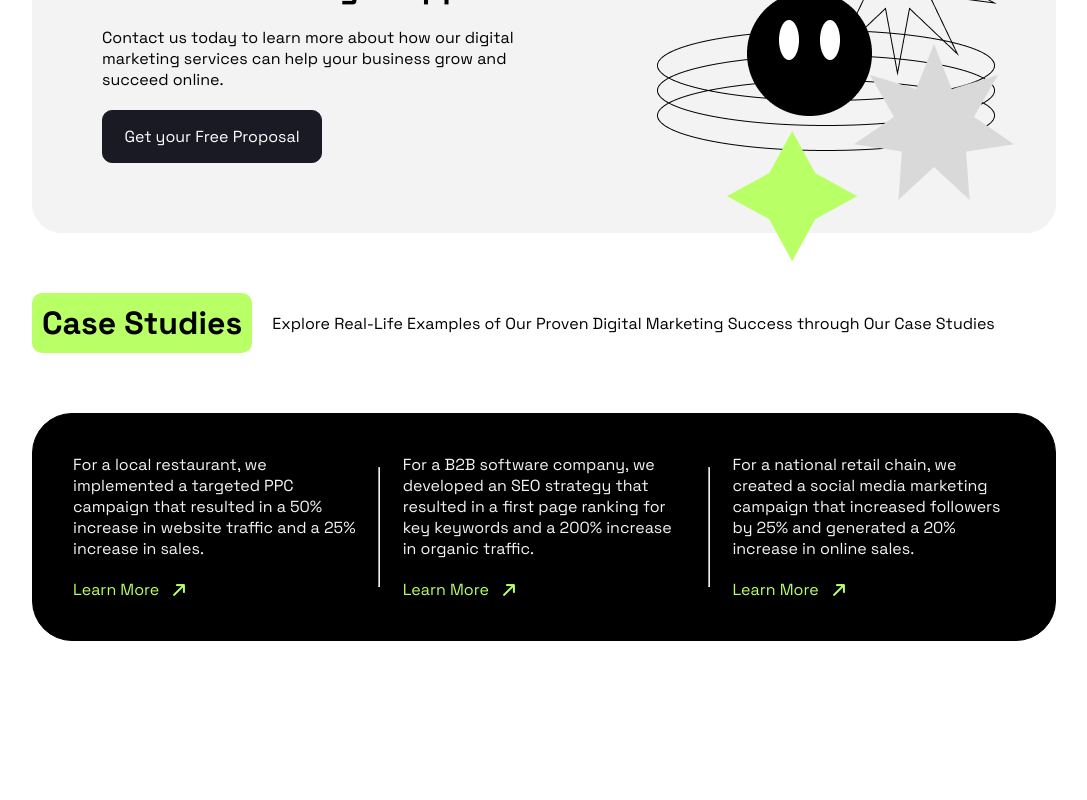
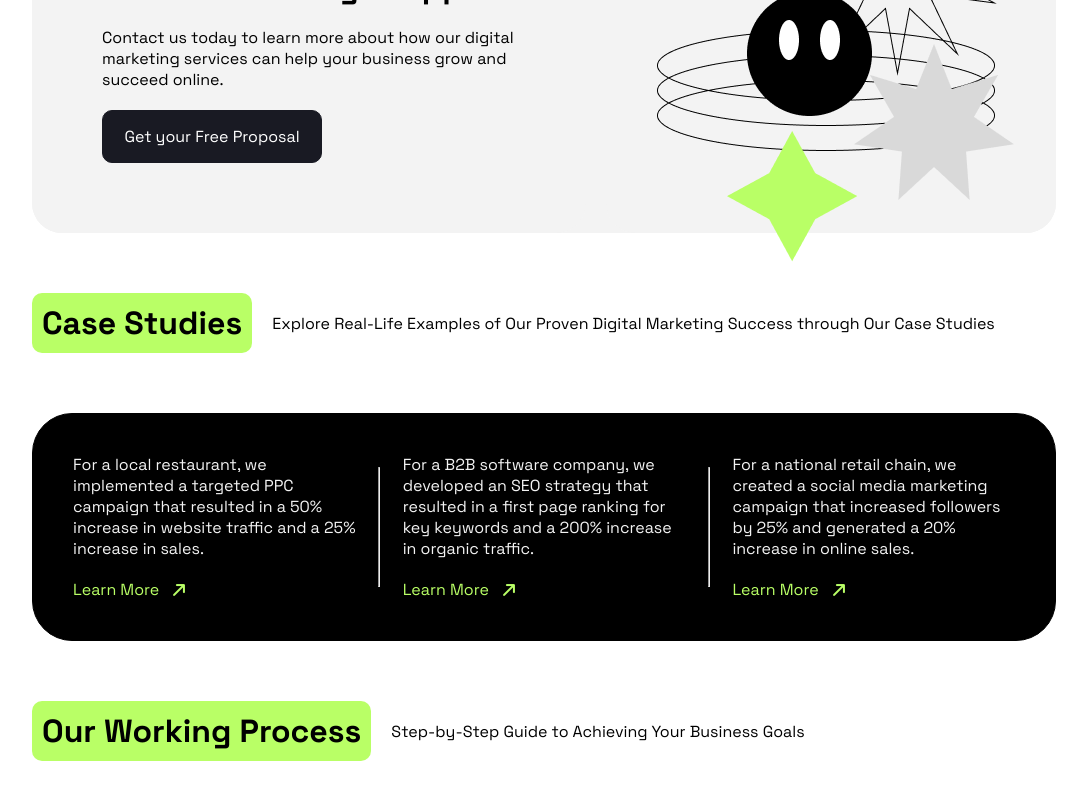
Before and after one commit to Blessen25/Positivus_website, a React (Vite) app in the folder frontend/: page / in a window 1280 px wide. Shown: the part 1897-2697 px from the top of the page, without its empty margins (96-1183 px from the left). Before the commit the page ends 2593 px from the top, so only its background shows below. Built offline with nearby package versions, Linux system fonts and the light colour scheme.

Commit message:
Eighth section finished

```diff
--- a/frontend/src/components/Home/home.tsx
+++ b/frontend/src/components/Home/home.tsx
@@ -41,6 +41,7 @@ const Home_Comp = () => {
                 <Home_fifthsection />
                 <Home_sixSection />
                 <Home_sevenSection />
+                <Home_eightSection />
             </div>
         </>
     )
@@ -257,3 +258,30 @@ const Home_sevenSection:React.FC = () => {
         </>
     )
 }
+
+
+const Home_eightSection:React.FC = () => {
+
+    return(
+
+        <>
+
+            <div className="third_section_div">
+
+                    <h3 className="h2 service-content">Our Working Process</h3>
+                    <div className="text-md">
+                       Step-by-Step Guide to Achieving Your Business Goals
+                    </div>
+            </div>
+        </>
+    )
+}
+
+const Home_nineSection:React.FC = () => {
+
+    return(
+        <>
+
+        </>
+    )
+}
```
